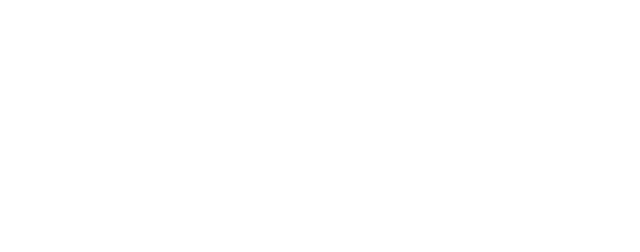
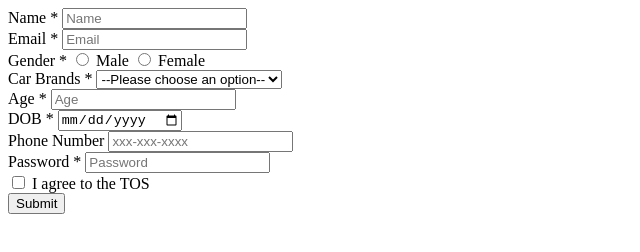
Before and after one commit to acciojob/signup-form-car-sjoshi91119, a website: page main.html in a window 1280 px wide. Shown: the whole page, without its empty margins (0-640 px from the left). Drawn offline with Linux system fonts and the light colour scheme.

Commit message:
created a submission

```diff
--- a/main.html
+++ b/main.html
@@ -8,6 +8,54 @@
 
 <body>
 	<!-- the entire body must be written by student -->
+	<form method="post" action="#">
+  <div>
+    <label for="name">Name *</label>
+    <input type="text" id="name" name="name" placeholder="Name" required>
+  </div>
+  <div>
+    <label for="email">Email *</label>
+    <input type="email" id="email" name="email" placeholder="Email" required>
+  </div>
+  <div>
+    <label>Gender *</label>
+    <input type="radio" id="gender_m" name="gender" value="male" required>
+    <label for="gender_m">Male</label>
+    <input type="radio" id="gender_f" name="gender" value="female">
+    <label for="gender_f">Female</label>
+  </div>
+  <div>
+    <label for="cars">Car Brands *</label>
+    <select id="cars" name="cars" required>
+      <option value="" disabled selected>--Please choose an option--</option>
+      <option value="bmw">BMW</option>
+      <option value="audi">Audi</option>
+      <option value="mercedez">Mercedez</option>
+    </select>
+  </div>
+  <div>
+    <label for="age">Age *</label>
+    <input type="number" id="age" name="age" placeholder="Age" required>
+  </div>
+  <div>
+    <label for="dob">DOB *</label>
+    <input type="date" id="dob" name="dob" required>
+  </div>
+  <div>
+    <label for="tel">Phone Number</label>
+    <input type="tel" id="tel" name="tel" placeholder="xxx-xxx-xxxx">
+  </div>
+  <div>
+    <label for="password">Password *</label>
+    <input type="password" id="password" name="password" placeholder="Password" required>
+  </div>
+  <div>
+    <input type="checkbox" id="tos" name="tos" required>
+    <label for="tos">I agree to the TOS</label>
+  </div>
+  <button type="submit">Submit</button>
+</form>
+
     <script type="text/javascript" src="./script.js">
 </script>
 
```
